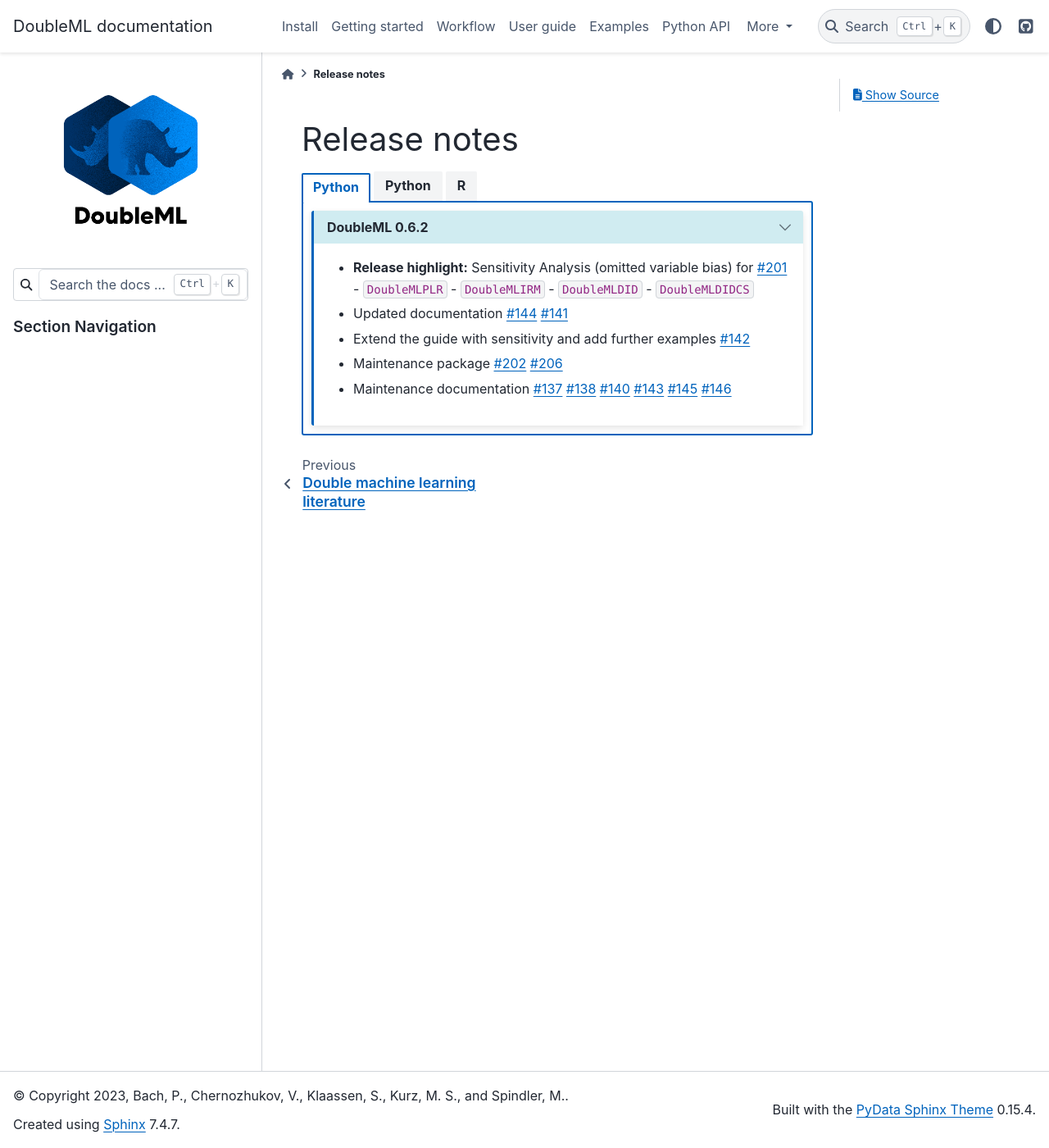
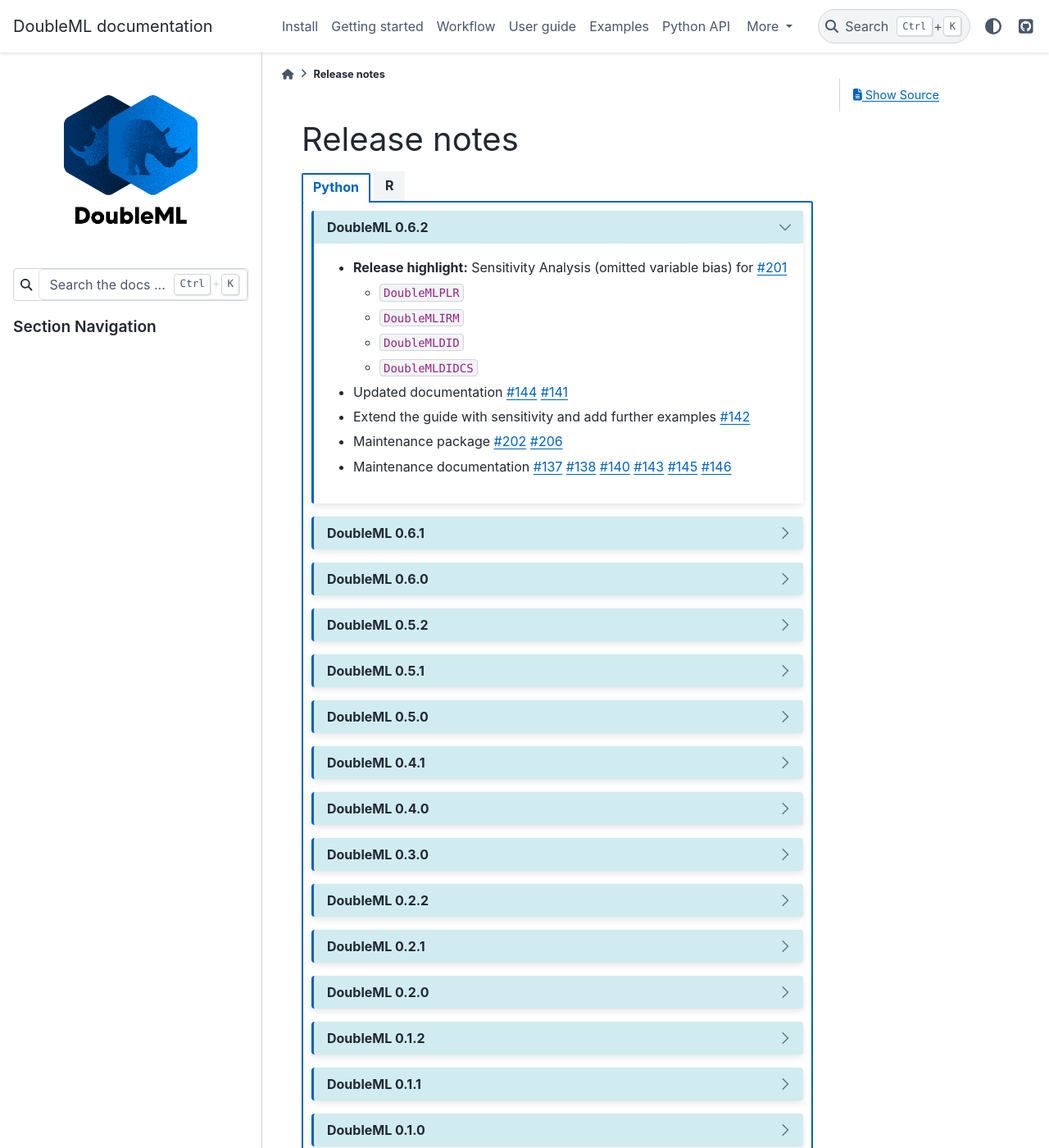
Before and after one commit to DoubleML/doubleml-docs, a Sphinx documentation site: the page built from doc/release/release.rst, in a window 1280 px wide and 1400 px high. Shown: the whole window at 82% size. Built offline with Sphinx 7.4.7 and the PyData theme 0.15.4, drawn with Linux system fonts in a browser that asks for light colours.

Commit message:
fix release notes and sensitivity guide

```diff
--- a/doc/guide/sensitivity.rst
+++ b/doc/guide/sensitivity.rst
@@ -114,7 +114,8 @@
 - ``cf_d``:math:`:=1 - \frac{\mathbb{E}\big[\alpha(W)^2\big]}{\mathbb{E}\big[\tilde{\alpha}(\tilde{W})^2\big]}` measures the proportion of residual variance in the Riesz representer :math:`\tilde{\alpha}(\tilde{W})` generated by the latent confounders :math:`A`
 
 .. note::
-    - ``cf_y`` has the interpretation as the *nonparametric partial* :math:`R^2` *of* :math:`A` *with* :math:`Y` *given :math:`(D,X)`*
+    - ``cf_y`` has the interpretation as the *nonparametric partial* :math:`R^2` *of* :math:`A` *with* :math:`Y` *given* :math:`(D,X)`
+
     .. math::
 
         \frac{\textrm{Var}(\mathbb{E}[Y|D,X,A]) - \textrm{Var}(\mathbb{E}[Y|D,X])}{\textrm{Var}(Y)-\textrm{Var}(\mathbb{E}[Y|D,X])}
@@ -293,11 +294,13 @@
     In the :ref:`plr-model`, both ``cf_y`` and ``cf_d`` can be interpreted as *nonparametric partial* :math:`R^2`
 
     - ``cf_y`` has the interpretation as the *nonparametric partial* :math:`R^2` *of* :math:`A` *with* :math:`Y` *given* :math:`(D,X)`
+
     .. math::
 
         \frac{\textrm{Var}(\mathbb{E}[Y|D,X,A]) - \textrm{Var}(\mathbb{E}[Y|D,X])}{\textrm{Var}(Y)-\textrm{Var}(\mathbb{E}[Y|D,X])}
 
     - ``cf_d`` has the interpretation as the *nonparametric partial* :math:`R^2` *of* :math:`A` *with* :math:`D` *given* :math:`X`
+
     .. math::
 
         \frac{\textrm{Var}(\mathbb{E}[D|X,A]) - \textrm{Var}(\mathbb{E}[D|X])}{\textrm{Var}(D)-\textrm{Var}(\mathbb{E}[D|X])}
--- a/doc/release/release.rst
+++ b/doc/release/release.rst
@@ -13,6 +13,7 @@
 
       - **Release highlight:** Sensitivity Analysis (omitted variable bias) for
         `#201 <https://github.com/DoubleML/doubleml-for-py/pull/201>`_
+
         - ``DoubleMLPLR``
         - ``DoubleMLIRM``
         - ``DoubleMLDID``
@@ -37,11 +38,8 @@
         `#145 <https://github.com/DoubleML/doubleml-docs/pull/145>`_
         `#146 <https://github.com/DoubleML/doubleml-docs/pull/146>`_
 
-  .. tab-item:: Python
-
     .. dropdown:: DoubleML 0.6.1
       :class-title: sd-bg-primary sd-font-weight-bold
-      :open:
 
       - **Release highlight:** Difference-in-differences models for ATTE estimation
         `#200 <https://github.com/DoubleML/doubleml-for-py/pull/200>`_
```
